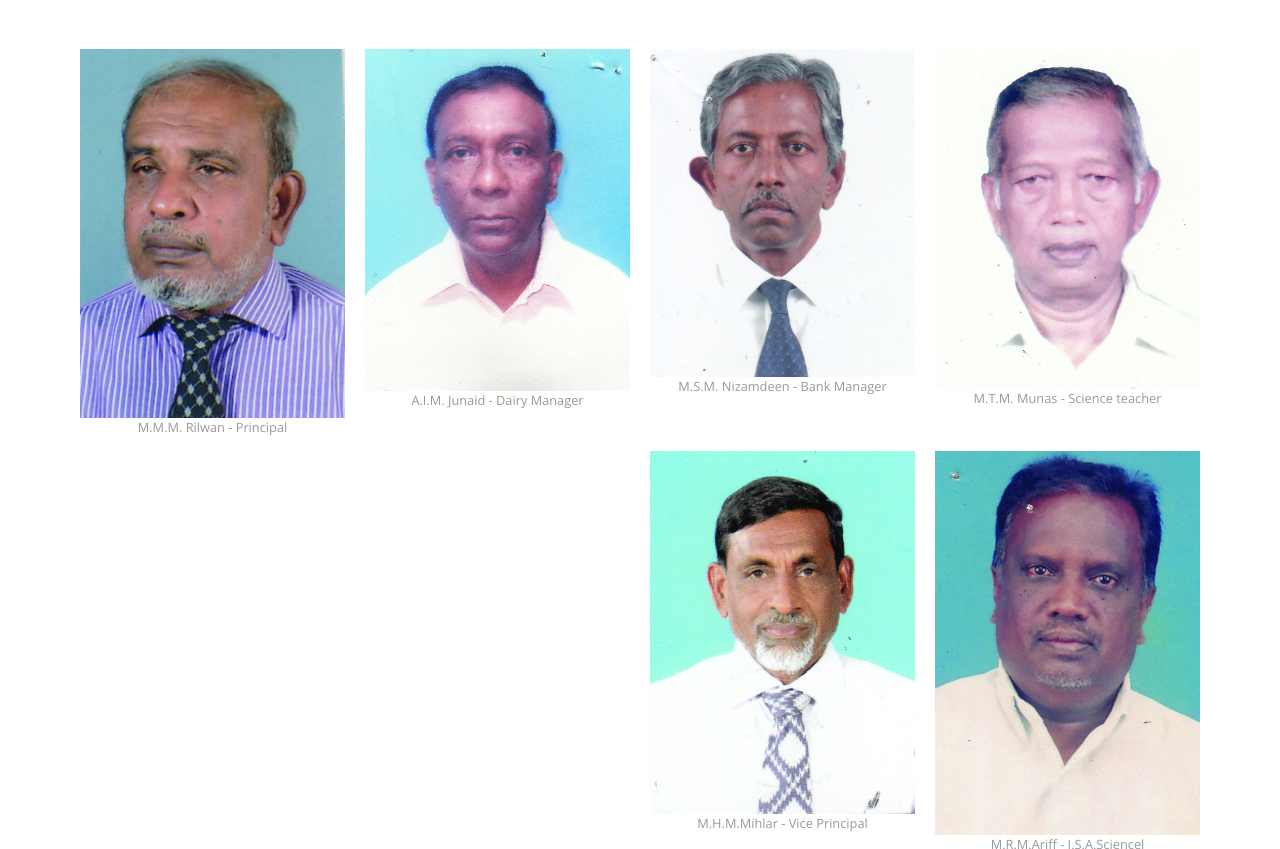
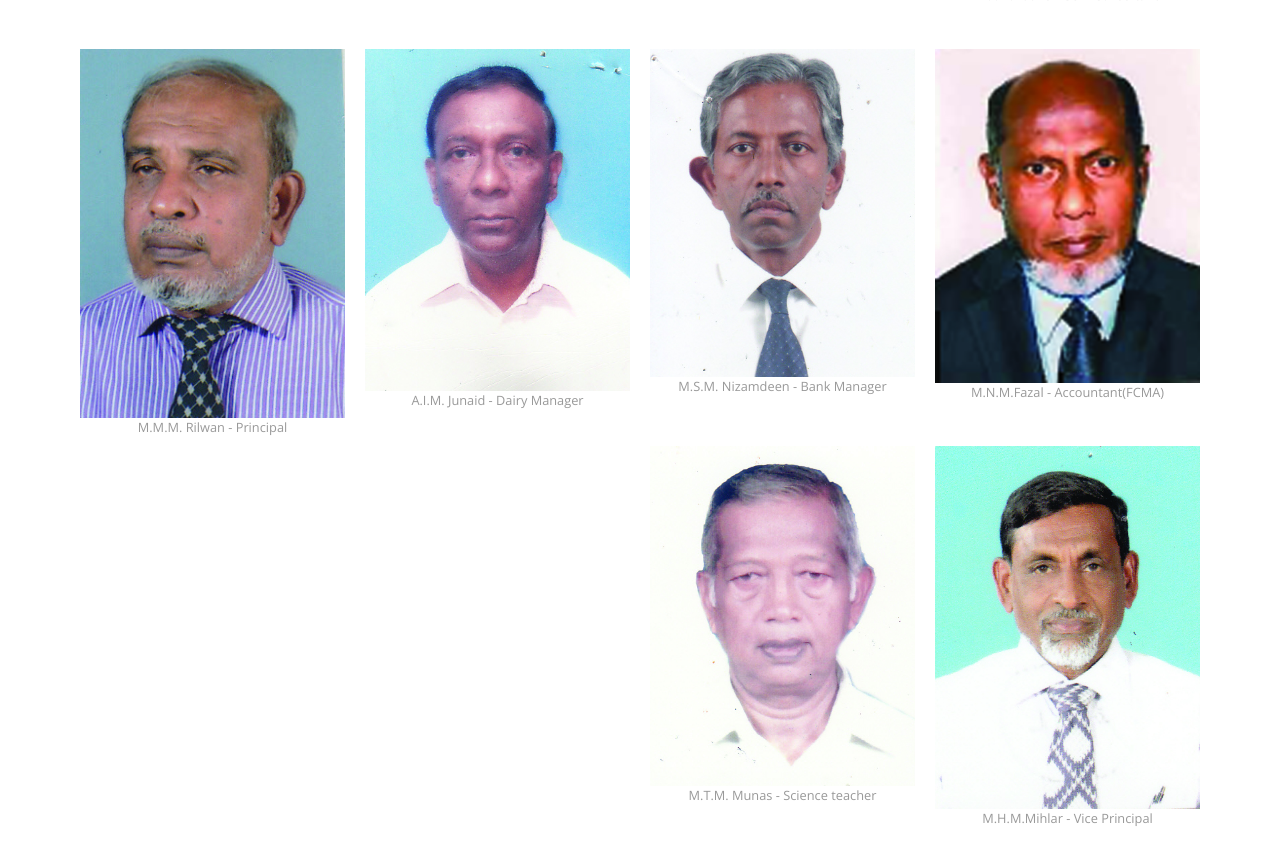
Before and after one commit to ShahidMafaz/shahidmafaz.github.io, a plain HTML site: page members.html in a window 1280 px wide. Shown: the part 2654-3503 px from the top of the page. Drawn offline with nearby package versions, Linux system fonts and the light colour scheme.

Commit message:
image added

```diff
--- a/members.html
+++ b/members.html
@@ -208,6 +208,11 @@
                      <p class="subtitile">M.S.M. Nizamdeen - Bank Manager
                      </p>
 				  </div>
+                  <div class="s-6 m-3 l-3">
+                     <img src="img/members/56.jpg">
+                     <p class="subtitile">M.N.M.Fazal - Accountant(FCMA)
+					 </p>
+				  </div>
 				  <div class="s-6 m-3 l-3">
                      <img src="img/members/18.jpg">
                      <p class="subtitile">M.T.M. Munas - Science teacher
```
